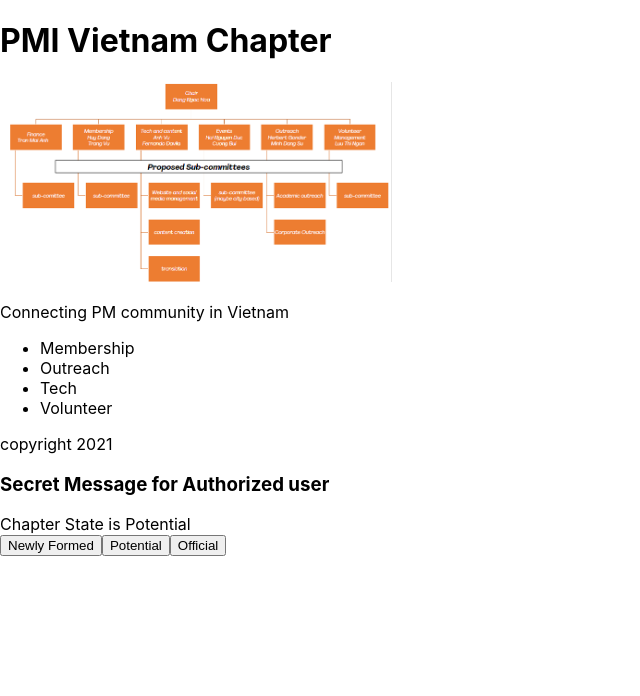
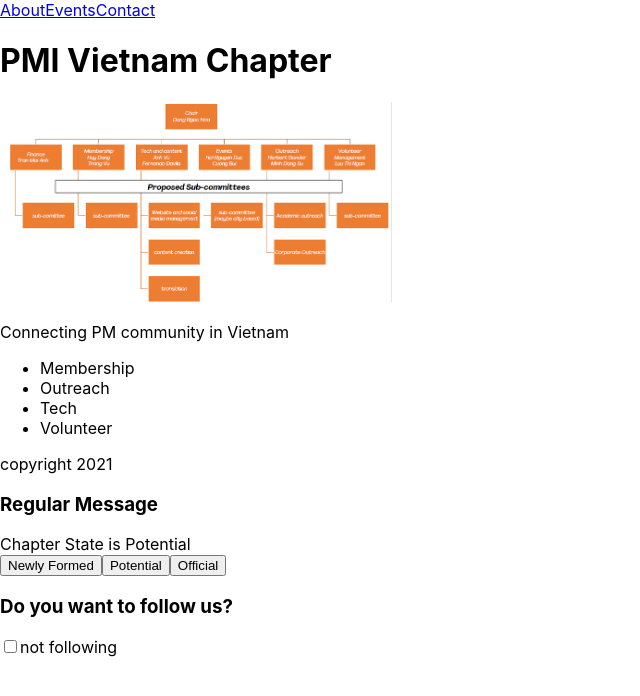
Before and after one commit to vutuananhhd89/js-mentoring, a React (Create React App) app: page / in a window 1280 px wide. Shown: the top 696 px of the page, without its empty margins (0-640 px from the left). Built offline with nearby package versions, Linux system fonts and the light colour scheme; no server answers.

Commit message:
React router, useEffect, useReducer, fetchAPI...

```diff
--- a/package.json
+++ b/package.json
@@ -6,8 +6,11 @@
     "@testing-library/jest-dom": "^5.11.4",
     "@testing-library/react": "^11.1.0",
     "@testing-library/user-event": "^12.1.10",
+    "history": "^5.0.0",
     "react": "^17.0.1",
     "react-dom": "^17.0.1",
+    "react-router": "^6.0.0-beta.0",
+    "react-router-dom": "^6.0.0-beta.0",
     "react-scripts": "4.0.3",
     "web-vitals": "^1.0.1"
   },
--- a/src/App.js
+++ b/src/App.js
@@ -1,6 +1,8 @@
 import './App.css';
 import orgChart from './org-chart.png';
-import React, {useState} from "react";
+import React, {useState, useEffect, useReducer} from "react";
+import {Routes, Route, Link, Outlet} from "react-router-dom";
+import {About, Events, Contact, Page404, Services, CompanyHistory, Location} from "./pages";
 
 function Header(props){
   return (
@@ -41,16 +43,28 @@
   );
 }
 
-function SecretMessage(){
-  return (
-    <h3>Secret Message for Authorized user</h3>
-  );
-}
+function SecretMessage({login}){
+  const [data, setData] = useState(null);
 
-function RegularMessage(){
+  useEffect(() => {
+    fetch(`https://api.github.com/users/${login}`)
+      .then((response) => response.json())
+      .then(setData)
+  }, [data,login]);
+
+  if(data) {
+    return (
+      <>
+        <h3>Secret Message for Authorized user {data.login}</h3>
+        <img src={data.avatar_url} alt={data.login} height="120"/>
+      </>
+    );
+  }
+
   return (
     <h3>Regular Message</h3>
   );
+
 }
 
 function ChapterState(){
@@ -66,16 +80,61 @@
   );
 }
 
-function App(props) {
+function FollowChapter(){
+  const [follow, toggle] = useReducer(
+    (follow) => !follow,
+    false
+  );
+
+  return (
+    <p>
+      <h3>Do you want to follow us?</h3>
+      <input
+        type="checkbox"
+        value={follow}
+        onChange={toggle}
+      />
+      {follow ? "following" : "not following"}
+    </p>
+  );
+
+
+}
+
+function Home() {
   return (
     <>
+      <nav>
+        <Link to="about">About</Link>
+        <Link to="events">Events</Link>
+        <Link to="contact">Contact</Link>
+      </nav>
       <Header country="Vietnam" />
       <Body country="Vietnam" divisions={divisionObjects}/>
       <Footer year= {new Date().getFullYear()}/>
-      {props.Authorized ? <SecretMessage /> : <RegularMessage />}
+      <SecretMessage login="vutuananhhd89"/>
       <ChapterState />
+      <FollowChapter />
     </>
   );
 }
 
+function App() {
+  return (
+    <div>
+      <Routes>
+        <Route path="/" element={<Home />}/>
+        <Route path="/about" element={<About />} >
+          <Route path="services" element={<Services />} />
+          <Route path="history" element={<CompanyHistory />} />
+          <Route path="location" element={<Location />} />
+        </Route>
+        <Route path="/events" element={<Events />}/>
+        <Route path="/contact" element={<Contact />}/>
+        <Route path="*" element={<Page404 />}/>
+      </Routes>
+    </div>
+  );
+}
+
 export default App;
--- a/src/index.js
+++ b/src/index.js
@@ -3,11 +3,12 @@
 import './index.css';
 import App from './App';
 import reportWebVitals from './reportWebVitals';
+import {BrowserRouter as Router} from "react-router-dom";
 
 ReactDOM.render(
-  <React.StrictMode>
-    <App Authorized={true}/>
-  </React.StrictMode>,
+  <Router>
+    <App />
+  </Router>,
   document.getElementById('root')
 );
 
--- /dev/null
+++ b/src/pages.js
@@ -0,0 +1,67 @@
+import React from "react";
+import {Outlet} from "react-router-dom";
+
+export function Home(){
+  return (
+    <div>
+      <h1>[Homepage]</h1>
+    </div>
+  );
+}
+
+export function About(){
+  return (
+    <div>
+      <h1>[About]</h1>
+      <Outlet />
+    </div>
+  );
+}
+
+export function Services(){
+  return (
+    <div>
+      <h1>Our Services</h1>
+    </div>
+  );
+}
+
+export function CompanyHistory(){
+  return (
+    <div>
+      <h1>Our History</h1>
+    </div>
+  );
+}
+
+export function Location(){
+  return (
+    <div>
+      <h1>Our Location</h1>
+    </div>
+  );
+}
+
+export function Events(){
+  return (
+    <div>
+      <h1>[Events]</h1>
+    </div>
+  );
+}
+
+export function Contact(){
+  return (
+    <div>
+      <h1>[Contact]</h1>
+    </div>
+  );
+}
+
+export function Page404(){
+  return (
+    <div>
+      <h1>This Page does not exist</h1>
+    </div>
+  );
+}
```
Also changed, not shown: 1 other file (tests, documents, lock files or other folders).
